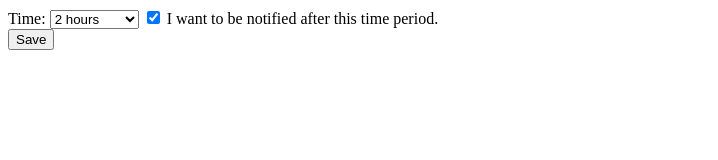
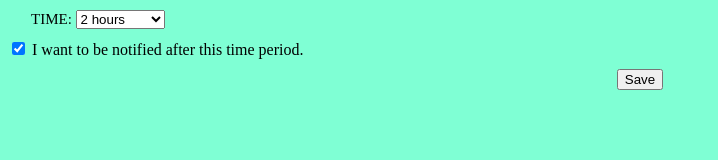
Before and after one commit to sagunm/VandyHacks2020ChromeExtensionProject, a browser extension: page options.html in a window 1280 px wide. Shown: the whole page, without its empty margins (0-718 px from the left). Drawn offline with Linux system fonts and the light colour scheme.

Commit message:
Edited the Appearance of the Pop Up

```diff
--- a/options.html
+++ b/options.html
@@ -1,9 +1,28 @@
 <!DOCTYPE html>
 <html>
 <head><title>My Test Extension Options</title></head>
-<body>
 
-Time:
+<style>
+.statusdiv {
+  display: flex;
+  justify-content: center;
+  align-items: center;
+  margin: 10px;
+}
+
+.optionsdiv {
+  display: flow-root;
+  margin-bottom: 10px;
+  margin-top: 10px;
+  font-size: 15px;
+  text-indent: 23px;
+}
+
+</style>
+
+<body style="background-color:#7FFFD4;">
+<div class="optionsdiv">
+TIME:
   <select id="time">
    <option value="30 mins">30 mins</option>
    <option value="45 mins">45 mins</option>
@@ -11,14 +30,17 @@ Time:
    <option value="1 1/2 hours">1 1/2 hours</option>
    <option value="2 hours">2 hours</option>
   </select>
+</div>
 
   <label>
     <input type="checkbox" id="choice">
     I want to be notified after this time period.
   </label>
 
+<div class="statusdiv">
 <div id="status"></div>
 <button id="save">Save</button>
+</div>
 
 <script src="options.js"></script>
 </body>
```
Lines whose indentation alone changed are shown as unchanged.
